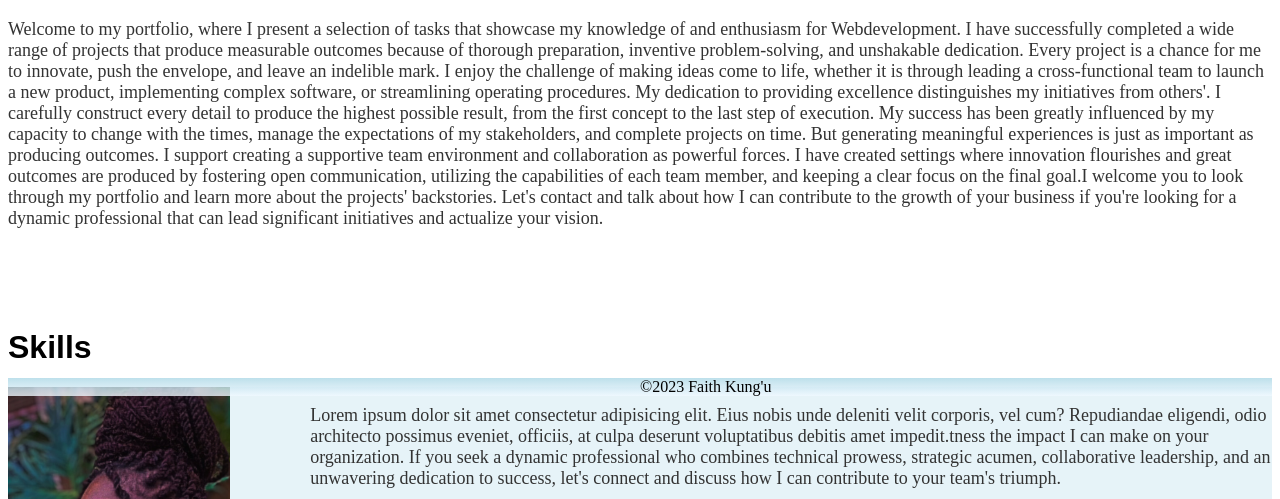
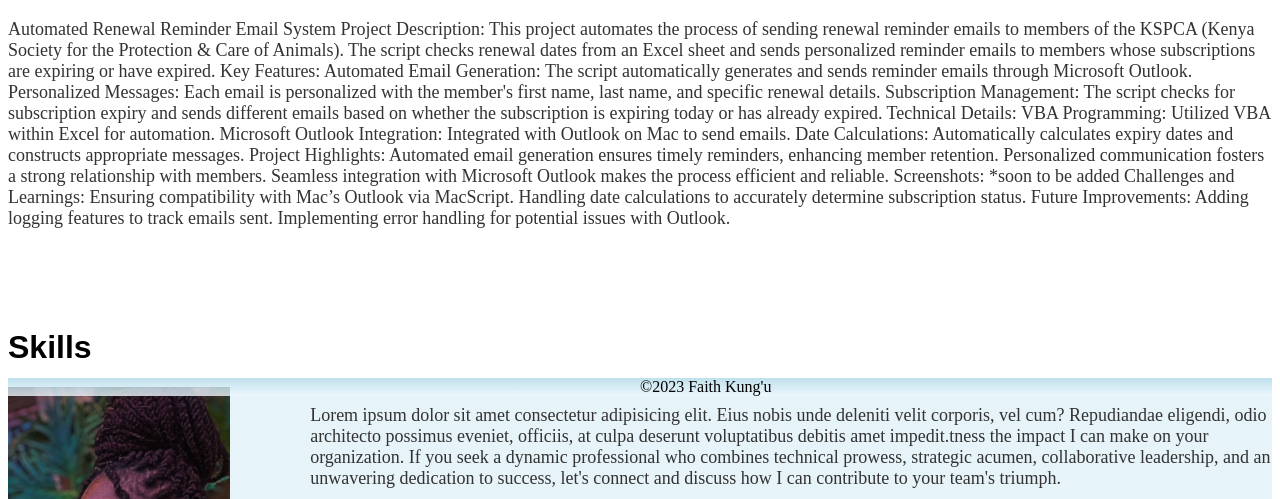
Before and after one commit to ladygit-comits/my_portfolio, a plain HTML site: page index.html in a window 1280 px wide. Shown: the part 601-1100 px from the top of the page. Drawn offline with Linux system fonts and the light colour scheme; a script that the page names is missing.

Commit message:
Update index.html
Add Project

```diff
--- a/index.html
+++ b/index.html
@@ -31,11 +31,38 @@
 </div>
     <div class="b1">
     <h1 id="project"> Projects</h1>
-    <p>Welcome to my portfolio, where I present a selection of tasks that showcase my knowledge of and enthusiasm for Webdevelopment. I have successfully completed a wide range of projects that produce measurable outcomes because of thorough preparation, inventive problem-solving, and unshakable dedication.
+    <p>Automated Renewal Reminder Email System
+Project Description:
+This project automates the process of sending renewal reminder emails to members of the KSPCA (Kenya Society for the Protection & Care of Animals). The script checks renewal dates from an Excel sheet and sends personalized reminder emails to members whose subscriptions are expiring or have expired.
 
-        Every project is a chance for me to innovate, push the envelope, and leave an indelible mark. I enjoy the challenge of making ideas come to life, whether it is through leading a cross-functional team to launch a new product, implementing complex software, or streamlining operating procedures. My dedication to providing excellence distinguishes my initiatives from others'. I carefully construct every detail to produce the highest possible result, from the first concept to the last step of execution. My success has been greatly influenced by my capacity to change with the times, manage the expectations of my stakeholders, and complete projects on time.
+Key Features:
 
-        But generating meaningful experiences is just as important as producing outcomes. I support creating a supportive team environment and collaboration as powerful forces. I have created settings where innovation flourishes and great outcomes are produced by fostering open communication, utilizing the capabilities of each team member, and keeping a clear focus on the final goal.I welcome you to look through my portfolio and learn more about the projects' backstories. Let's contact and talk about how I can contribute to the growth of your business if you're looking for a dynamic professional that can lead significant initiatives and actualize your vision.</p>
+Automated Email Generation: The script automatically generates and sends reminder emails through Microsoft Outlook.
+Personalized Messages: Each email is personalized with the member's first name, last name, and specific renewal details.
+Subscription Management: The script checks for subscription expiry and sends different emails based on whether the subscription is expiring today or has already expired.
+Technical Details:
+
+VBA Programming: Utilized VBA within Excel for automation.
+Microsoft Outlook Integration: Integrated with Outlook on Mac to send emails.
+Date Calculations: Automatically calculates expiry dates and constructs appropriate messages.
+
+
+Project Highlights:
+
+Automated email generation ensures timely reminders, enhancing member retention.
+Personalized communication fosters a strong relationship with members.
+Seamless integration with Microsoft Outlook makes the process efficient and reliable.
+Screenshots:
+*soon to be added
+
+Challenges and Learnings:
+Ensuring compatibility with Mac’s Outlook via MacScript.
+Handling date calculations to accurately determine subscription status.
+
+Future Improvements:
+Adding logging features to track emails sent.
+Implementing error handling for potential issues with Outlook.
+</p>
 </div>
 <div class="b2">
 <h1 id="skills">Skills</h1>
```
